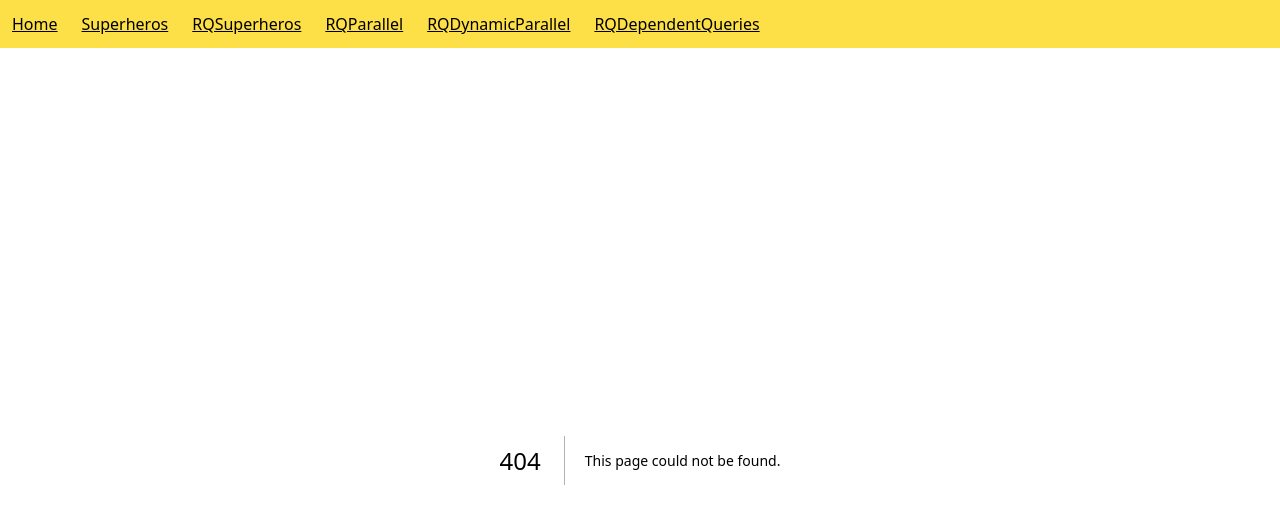
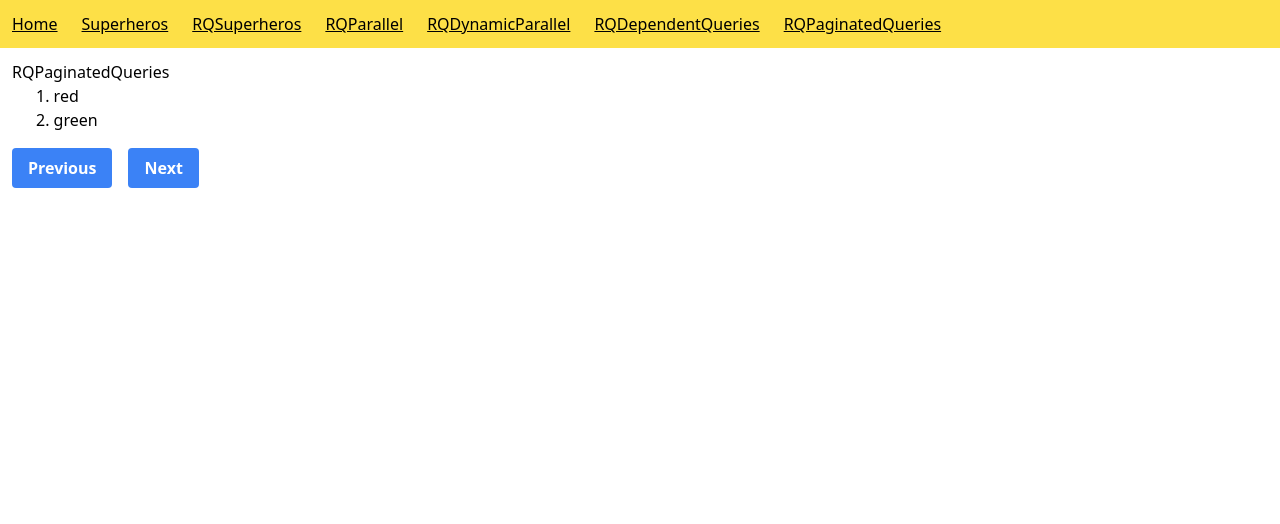
Before and after one commit to OkkashaAlly/react-query, a Next.js app: page /RQPaginatedQueries in a window 1280 px wide. Before the commit this address had no page. Shown: the top 524 px of the page. Built offline with nearby package versions, Linux system fonts and the light colour scheme; data requests are answered from the project's data file.

Commit message:
19 - Paginated Queries

```diff
--- /dev/null
+++ b/app/RQPaginatedQueries/page.tsx
@@ -0,0 +1,65 @@
+"use client";
+import { useQuery } from "@tanstack/react-query";
+import axios from "axios";
+import { useState } from "react";
+
+const getColors = async (pageNumber: number) => {
+  return axios
+    .get(`http://localhost:3004/colors?_limit=2&_page=${pageNumber}`)
+    .then(res => res.data);
+};
+
+type Color = {
+  id: number;
+  label: string;
+};
+
+const RQPaginatedQueries = () => {
+  const [pageNumber, setPageNumber] = useState(1);
+
+  const { isLoading,isFetching, isError, error, data } = useQuery<Color[], Error>(
+    ["colors", pageNumber],
+    () => getColors(pageNumber), {
+      keepPreviousData: true
+    }
+  );
+
+  if (isLoading) return <p>Loading...</p>;
+
+  if (isError) {
+    return <p>{error.message}</p>;
+  }
+
+  return (
+    <div>
+      <p>RQPaginatedQueries</p>
+      <div className="pl-6">
+        {data.map(color => (
+          <div key={color.id}>
+            {color.id}. {color.label}
+          </div>
+        ))}
+      </div>
+      {/* buttons  */}
+      <div className="flex gap-4 pt-4">
+        <button
+          className="bg-blue-500 hover:bg-blue-700 text-white font-bold py-2 px-4 rounded"
+          onClick={() => setPageNumber(pageNumber - 1)}
+          disabled={pageNumber === 1}
+        >
+          Previous
+        </button>
+        <button
+          className="bg-blue-500 hover:bg-blue-700 text-white font-bold py-2 px-4 rounded"
+          onClick={() => setPageNumber(pageNumber + 1)}
+          disabled={pageNumber === 4}
+        >
+          Next
+        </button>
+      </div>
+      {isFetching ? <p>Loading...</p> : null}
+    </div>
+  );
+};
+
+export default RQPaginatedQueries;
--- a/app/layout.tsx
+++ b/app/layout.tsx
@@ -51,6 +51,9 @@ const NavBar = () => {
         <li>
           <Link href="/RQDependentQueries">RQDependentQueries</Link>
         </li>
+        <li>
+          <Link href="/RQPaginatedQueries">RQPaginatedQueries</Link>
+        </li>
       </ul>
     </nav>
   );
--- a/db.json
+++ b/db.json
@@ -47,5 +47,32 @@
       "description": "Okkasha's channel",
       "owner": "Okkasha"
     }
+  ],
+  "colors": [
+    {
+      "id": 1,
+      "label": "red"
+    },{
+      "id": 2,
+      "label": "green"
+    },{
+      "id": 3,
+      "label": "white"
+    },{
+      "id": 4,
+      "label": "yellow"
+    },{
+      "id": 5,
+      "label": "blue"
+    },{
+      "id": 6,
+      "label": "orange"
+    },{
+      "id": 7,
+      "label": "brown"
+    },{
+      "id": 8,
+      "label": "pink"
+    }
   ]
 }
```
